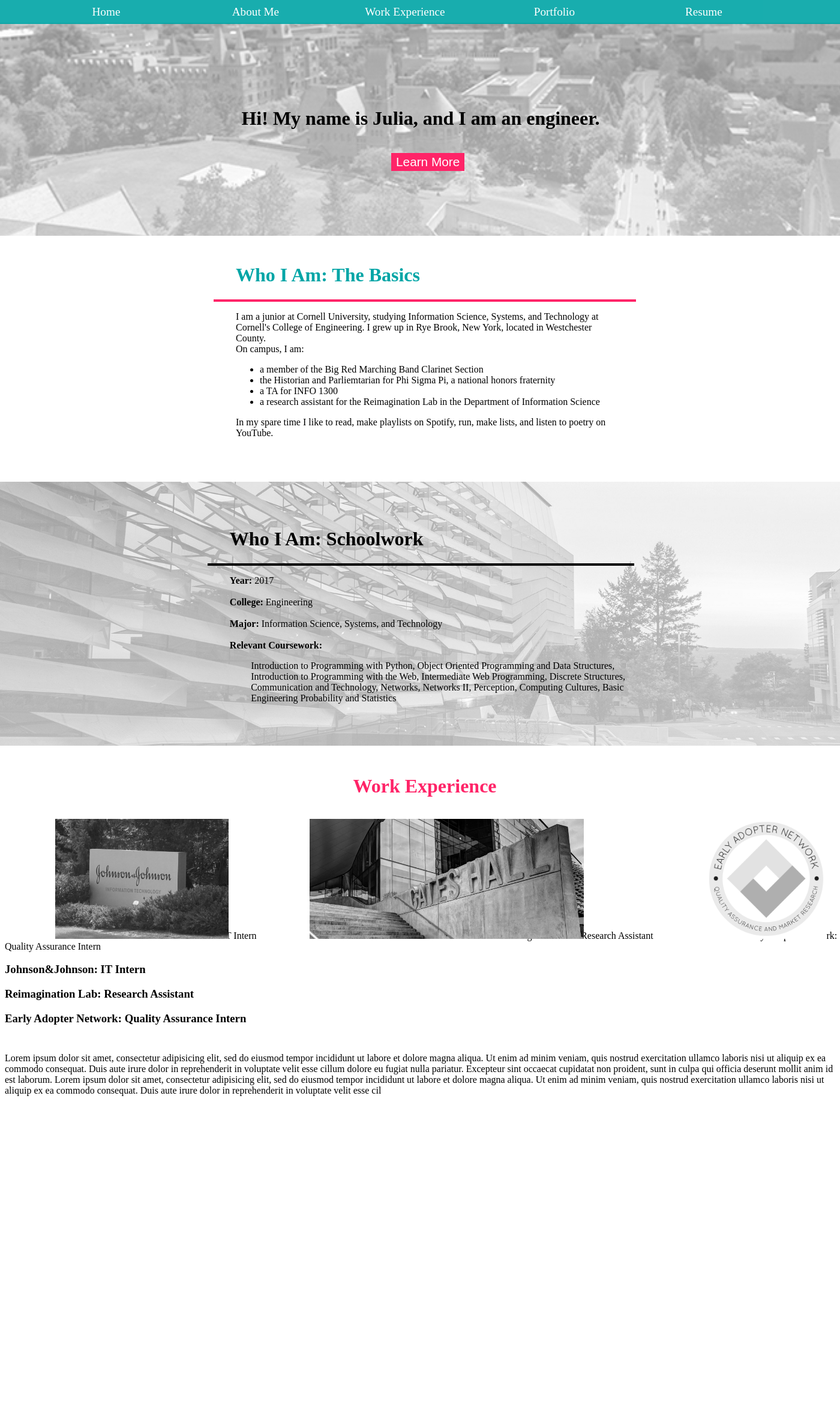
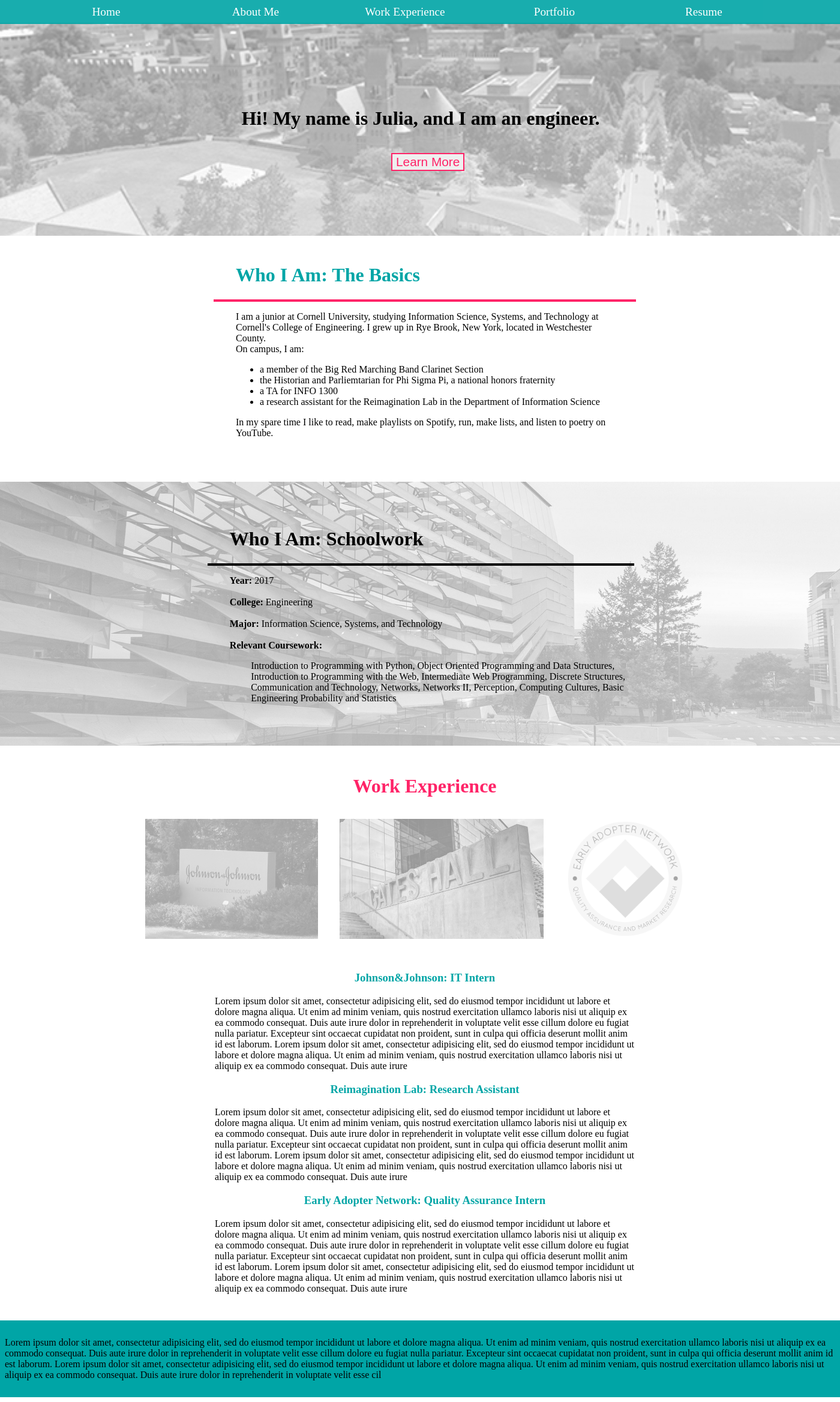
Before and after one commit to npmcdn-to-unpkg-bot/juljoseph33.github.io, a PHP site: page / in a window 1400 px wide. Shown: the whole page at 60% size. Before the commit the page ends 1827 px from the top, so only its background shows below. Run offline with PHP 8.4, Linux system fonts and the light colour scheme; some libraries are stand-ins or nearby versions.

Commit message:
changes to work

```diff
--- a/css/stylesheet.css
+++ b/css/stylesheet.css
@@ -76,16 +76,16 @@ darker blue: #005b63
   font-size: 1.3em;
   text-align: center;
   margin-left: 46%;
-  background-color: #ff2468;
-  color: white;
+  /*background-color: #ff2468;*/
+  color: #ff2468;
   float: left;
   margin-top: -11%;
   z-index: 200;
 }
 #learnmore:hover {
-	border: 2px solid white;
-	background-color: white;
-	color: #ff2468;
+	/*border: 2px solid white;*/
+	background-color: #ff2468;
+	color: white;
 	cursor: pointer;
 }
 
@@ -175,23 +175,62 @@ darker blue: #005b63
 	color: #ff2468;
 	padding-bottom: 1%;
 }
-.workpic {
-	display: inline;
-	z-index: 1;
+
+.img-list img {
+	height: 200px;
+	opacity: 0.4;
+	-webkit-filter: grayscale(100%);
 }
-#work img {
-	height: 200px;
-	-webkit-filter: grayscale(100%);
-	margin-left: 6%;
-	z-index: 1;
+ul.img-list {
+  list-style-type: none;
+  margin: 0;
+  padding: 0;
+  text-align: center;
 }
-.description {
-	/*display: none;*/
-	display: inline;
-	margin-left: -10%;
-	z-index: 10;
+
+ul.img-list li {
+  display: inline-block;
+  height: 200;
+  margin: 0 2em 2em 0;
+  position: relative;
 }
-/*.workpic:hover .description {
+span.text-content {
+  background: rgba(0,0,0,0.5);
+  color: white;
+  cursor: pointer;
+  display: table;
+  height: 200px;
+  left: 0;
+  position: absolute;
+  top: 0;
+  overflow: hidden;
+  opacity: 0;
+  width: 100%;
+}
+span.text-content span {
+  display: table-cell;
+  text-align: center;
+  vertical-align: middle;
+}
+ul.img-list li:hover span.text-content {
+  opacity: 1;
+}
+
+.describe h3 {
+	color: #00a5a6;
 	text-align: center;
-	margin-top: -10%;
-}*/
+}
+.describe {
+	width: 50%;
+	margin-left: 25%;
+}
+
+
+#portfolio {
+	background-color: #00a5a6;
+	width: 100%;
+	padding-top: 2%;
+	margin-left: -1%;
+	padding-left: 1%;
+	padding-bottom: 2%;
+}
--- a/index.html
+++ b/index.html
@@ -53,31 +53,67 @@
 
 <div id="work">
 	<h1>Work Experience</h1>
-	<div class='workpic'>
-		<img src="img/jj.JPG" alt="JJ" />
-		<p class='description'>Johnson&amp;Johnson: IT Intern</p>
-	</div>
-	<div class='workpic'>
-		<img src="img/is.jpg" alt="IS" />
-		<p class='description'>Reimagination Lab: Research Assistant</p>
-	</div>
-	<div class='workpic'>
-		<img src="img/ean.png" alt="EAN" />
-		<p class='description'>Early Adopter Network: Quality Assurance Intern</p>
-	</div>
+
+	<ul class="img-list">
+		<li>
+			<a href="#jj">
+				<img src="img/jj.JPG" alt="jj" />
+				<span class="text-content"><span>Johnson&amp;Johnson: IT Intern</span></span>
+			</a>
+		</li>
+		<li>
+			<a href="#is">
+				<img src="img/is.jpg" alt="is" />
+				<span class="text-content"><span>Reimagination Lab: Research Assistant</span></span>
+			</a>
+		</li>
+		<li>
+			<a href="#ean">
+				<img src="img/ean.png" alt="ean" />
+				<span class="text-content"><span>Early Adopter Network: Quality Assurance Intern</span></span>
+			</a>
+		</li>
 	</ul>
 
-	<div id="jj">
+	<div class="describe" id="jj">
 		<h3>Johnson&amp;Johnson: IT Intern</h3>
+		<p>Lorem ipsum dolor sit amet, consectetur adipisicing elit, sed do eiusmod
+		tempor incididunt ut labore et dolore magna aliqua. Ut enim ad minim veniam,
+		quis nostrud exercitation ullamco laboris nisi ut aliquip ex ea commodo
+		consequat. Duis aute irure dolor in reprehenderit in voluptate velit esse
+		cillum dolore eu fugiat nulla pariatur. Excepteur sint occaecat cupidatat non
+		proident, sunt in culpa qui officia deserunt mollit anim id est laborum. Lorem ipsum dolor sit amet, consectetur adipisicing elit, sed do eiusmod
+		tempor incididunt ut labore et dolore magna aliqua. Ut enim ad minim veniam,
+		quis nostrud exercitation ullamco laboris nisi ut aliquip ex ea commodo
+		consequat. Duis aute irure </p>
 	</div>
 
-	<div id="is">
+	<div class="describe" id="is">
 		<h3>Reimagination Lab: Research Assistant</h3>
+		<p>Lorem ipsum dolor sit amet, consectetur adipisicing elit, sed do eiusmod
+		tempor incididunt ut labore et dolore magna aliqua. Ut enim ad minim veniam,
+		quis nostrud exercitation ullamco laboris nisi ut aliquip ex ea commodo
+		consequat. Duis aute irure dolor in reprehenderit in voluptate velit esse
+		cillum dolore eu fugiat nulla pariatur. Excepteur sint occaecat cupidatat non
+		proident, sunt in culpa qui officia deserunt mollit anim id est laborum. Lorem ipsum dolor sit amet, consectetur adipisicing elit, sed do eiusmod
+		tempor incididunt ut labore et dolore magna aliqua. Ut enim ad minim veniam,
+		quis nostrud exercitation ullamco laboris nisi ut aliquip ex ea commodo
+		consequat. Duis aute irure </p>
 	</div>
 
-	<div id="ean">
+	<div class="describe" id="ean">
 		<h3>Early Adopter Network: Quality Assurance Intern</h3>
+		<p>Lorem ipsum dolor sit amet, consectetur adipisicing elit, sed do eiusmod
+		tempor incididunt ut labore et dolore magna aliqua. Ut enim ad minim veniam,
+		quis nostrud exercitation ullamco laboris nisi ut aliquip ex ea commodo
+		consequat. Duis aute irure dolor in reprehenderit in voluptate velit esse
+		cillum dolore eu fugiat nulla pariatur. Excepteur sint occaecat cupidatat non
+		proident, sunt in culpa qui officia deserunt mollit anim id est laborum. Lorem ipsum dolor sit amet, consectetur adipisicing elit, sed do eiusmod
+		tempor incididunt ut labore et dolore magna aliqua. Ut enim ad minim veniam,
+		quis nostrud exercitation ullamco laboris nisi ut aliquip ex ea commodo
+		consequat. Duis aute irure </p>
 	</div>
+
 </div>
 
 <div id="portfolio">Lorem ipsum dolor sit amet, consectetur adipisicing elit, sed do eiusmod
```
Also changed, not shown: js/scripts.js (+0 -9 lines), img/is.jpg.
